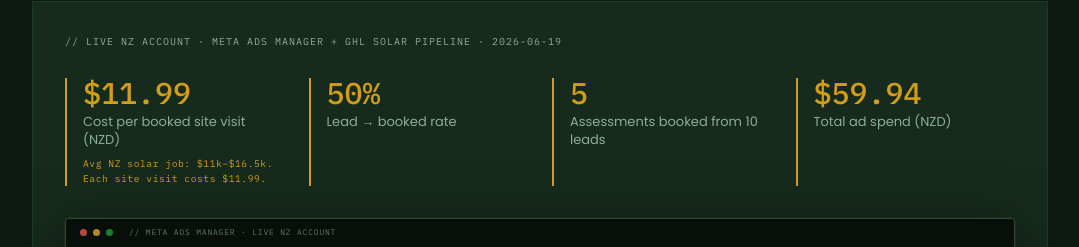
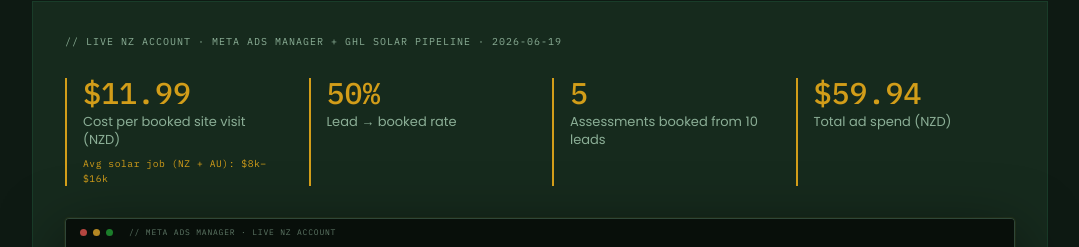
Before and after one commit to odysseyaccount/solar-lp, a website: page index.html in a window 1280 px wide. Shown: the part 849-1096 px from the top of the page, without its empty margins (100-1179 px from the left). Drawn offline with Linux system fonts and the light colour scheme.

Commit message:
Price anchor: one line NZ+AU range, remove redundant cost mention

```diff
--- a/index.html
+++ b/index.html
@@ -865,7 +865,7 @@
           <div class="proof-metric">
             <p class="proof-metric-num">$11.99</p>
             <p class="proof-metric-label">Cost per booked site visit (NZD)</p>
-            <p style="font-family:var(--mono);font-size:0.6rem;color:var(--gold);letter-spacing:0.06em;margin-top:0.5rem;line-height:1.5">Avg NZ solar job: $11k&ndash;$16.5k.<br>Each site visit costs $11.99.</p>
+            <p style="font-family:var(--mono);font-size:0.6rem;color:var(--gold);letter-spacing:0.06em;margin-top:0.5rem;line-height:1.5">Avg solar job (NZ + AU): $8k&ndash;$16k</p>
           </div>
           <div class="proof-metric">
             <p class="proof-metric-num">50%</p>
```
